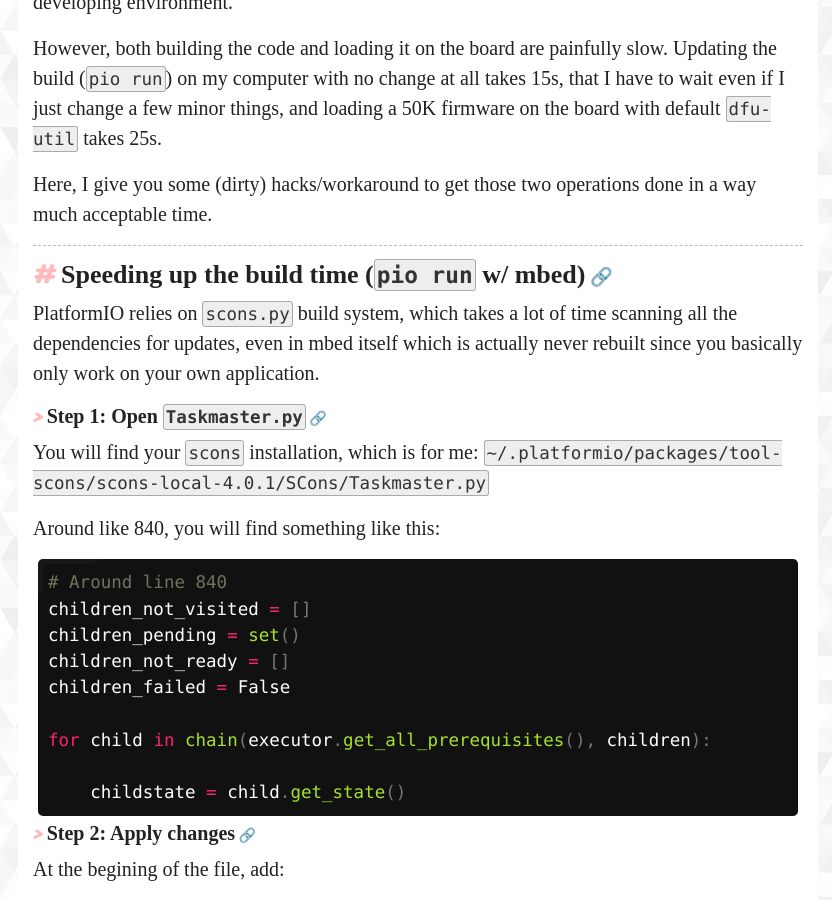
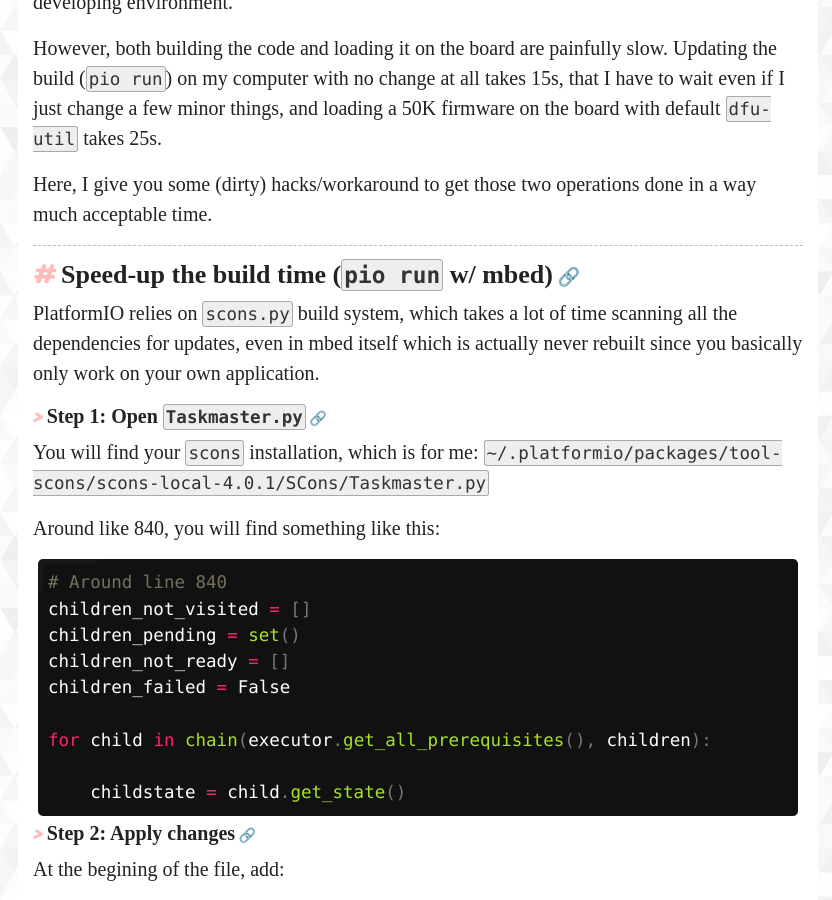
Before and after one commit to Gregwar/gregwar.github.io, a Jekyll site: the page built from _posts/2020-12-14-speedup-pio-mbed-and-dfu-util.markdown, in a window 1280 px wide and 900 px high, scrolled down 354 px. Shown: the whole window, without its empty margins (222-1054 px from the left). Built offline with Jekyll 4.4.1, drawn with Linux system fonts in a browser that asks for light colours; some web fonts are replaced.

Commit message:
Consistency

```diff
--- a/_posts/2020-12-14-speedup-pio-mbed-and-dfu-util.markdown
+++ b/_posts/2020-12-14-speedup-pio-mbed-and-dfu-util.markdown
@@ -22,7 +22,7 @@ and loading a 50K firmware on the board with default `dfu-util` takes 25s.
 
 Here, I give you some (dirty) hacks/workaround to get those two operations done in a way much acceptable time.
 
-# Speeding up the build time (`pio run` w/ mbed)
+# Speed-up the build time (`pio run` w/ mbed)
 
 PlatformIO relies on `scons.py` build system, which takes a lot of time scanning all the dependencies for
 updates, even in mbed itself which is actually never rebuilt since you basically only work on your own
```
